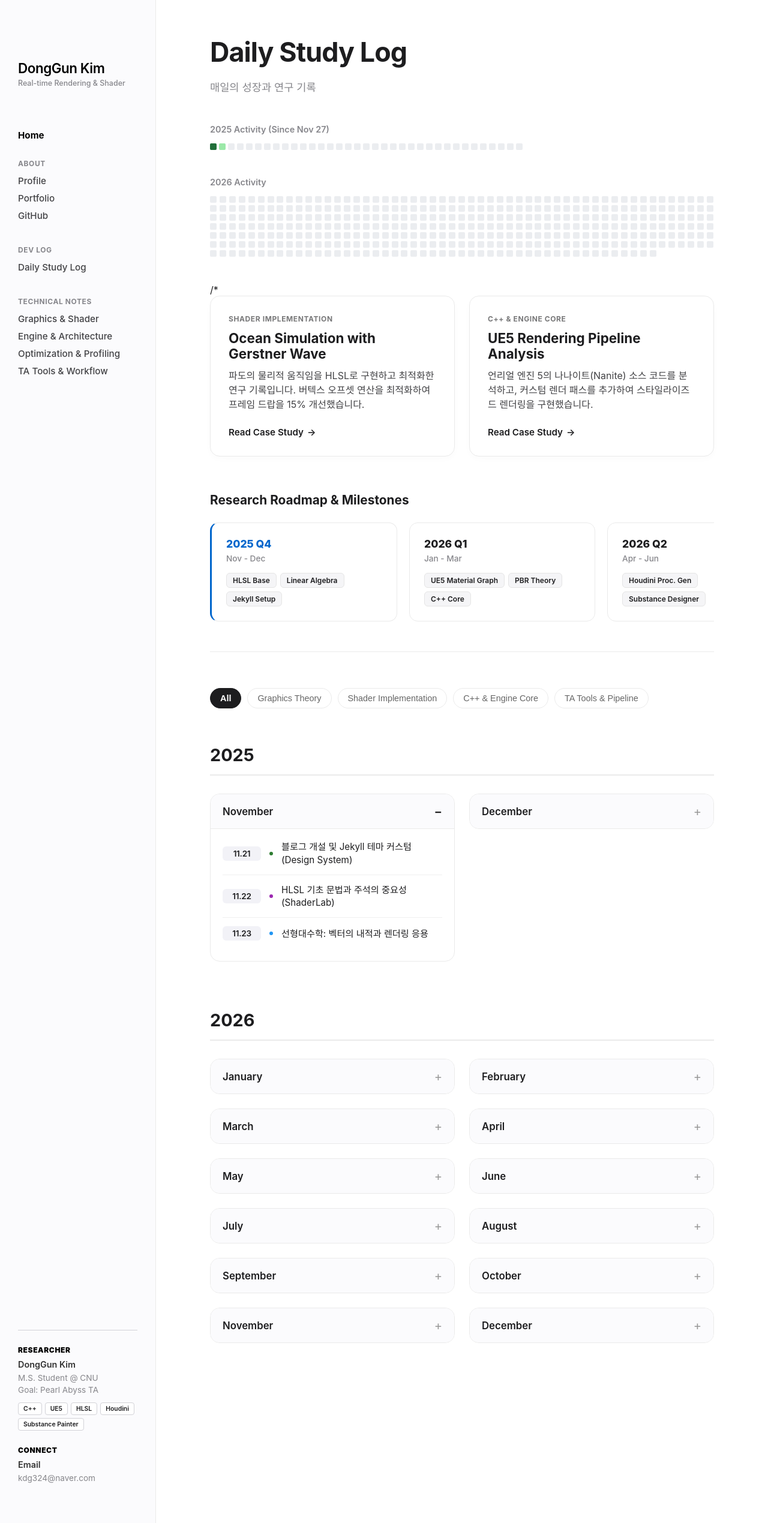
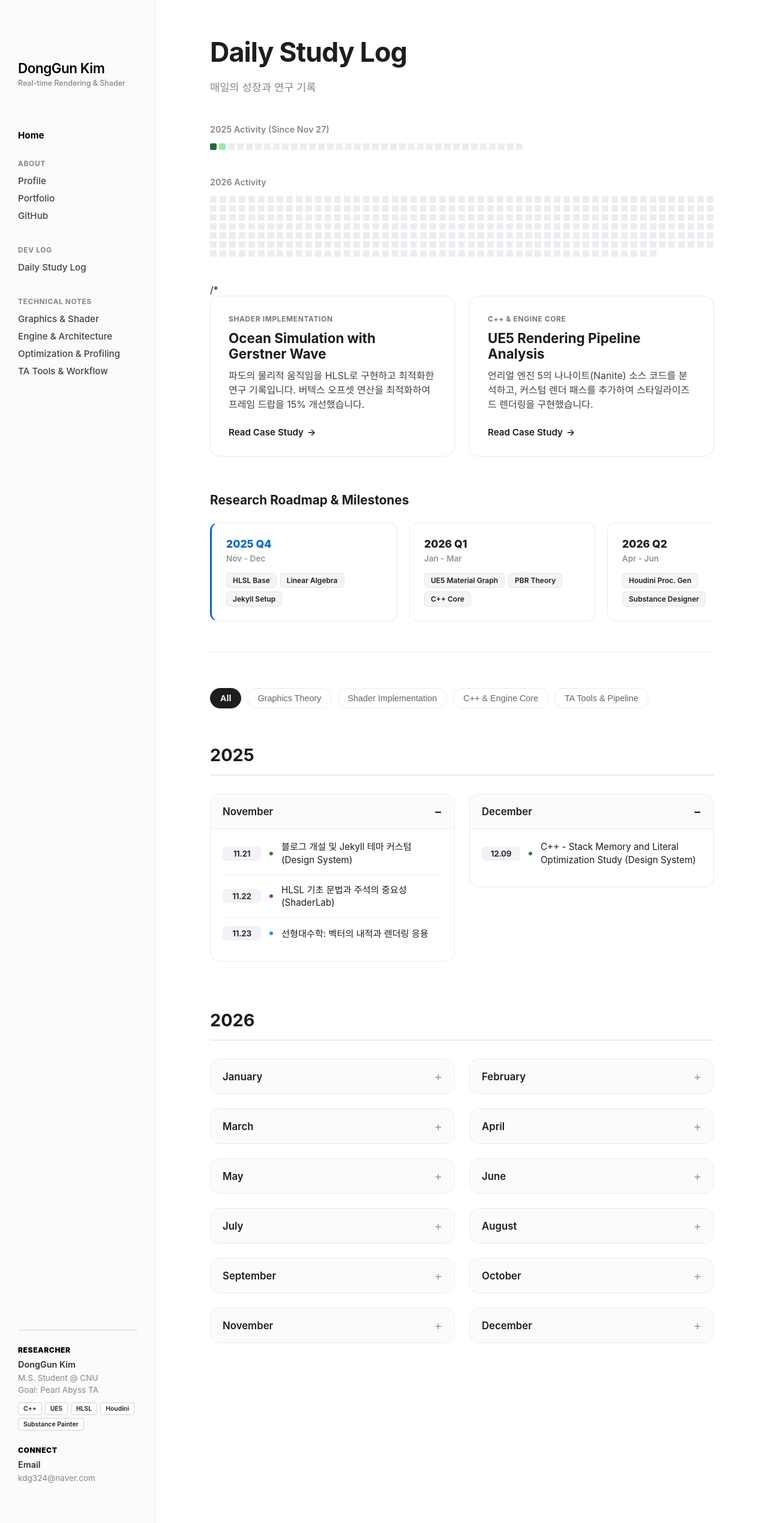
Before and after one commit to KimDongGun324/kimdonggun324.github.io, a Jekyll site: the page built from daily-study/index.md, in a window 1280 px wide. Shown: the whole page at 60% size. Built offline with Jekyll 4.4.1, drawn with Linux system fonts in a browser that asks for light colours; some web fonts are replaced.

Commit message:
TIL 2025_12_09_index.md

```diff
--- a/daily-study/index.md
+++ b/daily-study/index.md
@@ -253,16 +253,18 @@ permalink: /daily-study/
       </ul>
     </details>
 
-    <details class="month-card">
-      <summary>December</summary>
-      <ul class="study-list">
+<details class="month-card" open>
+    <summary>December</summary>
+    <ul class="study-list">
         <li data-tags="tools" data-image="https://images.unsplash.com/photo-1498050108023-c5249f4df085?q=80&w=300">
-          <span class="date-badge">12.09</span>
-          <span class="tag-dot" style="background:#2e7d32;"></span>
-          <a href="/daily-study/posts/2025/12/09/" class="study-link">C++ - Stack Memory and Literal Optimization Study (Design System)</a>
+            <span class="date-badge">12.09</span>
+            <span class="tag-dot" style="background:#2e7d32;"></span>
+            <a href="/entry/C-Stack-Memory-and-Literal-Optimization-Study-Design-System" class="study-link">
+                C++ - Stack Memory and Literal Optimization Study (Design System)
+            </a>
         </li>
-      </ul>
-    </details>
+    </ul>
+</details>
   </div>
 
   <h2 class="year-header">2026</h2>
```
